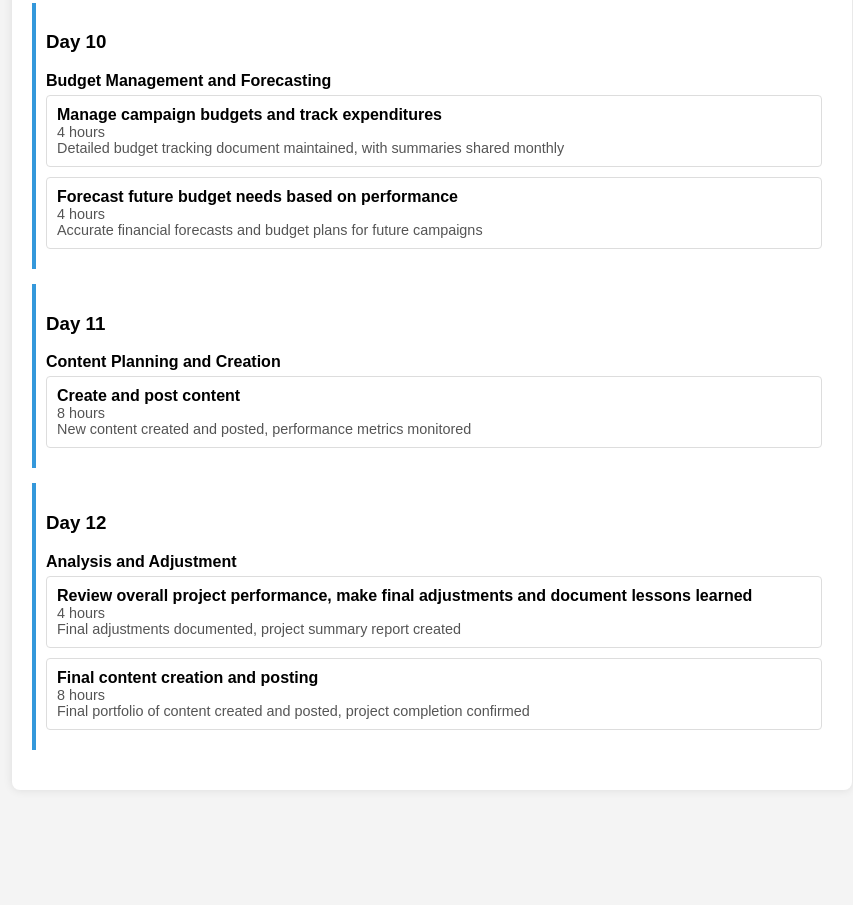
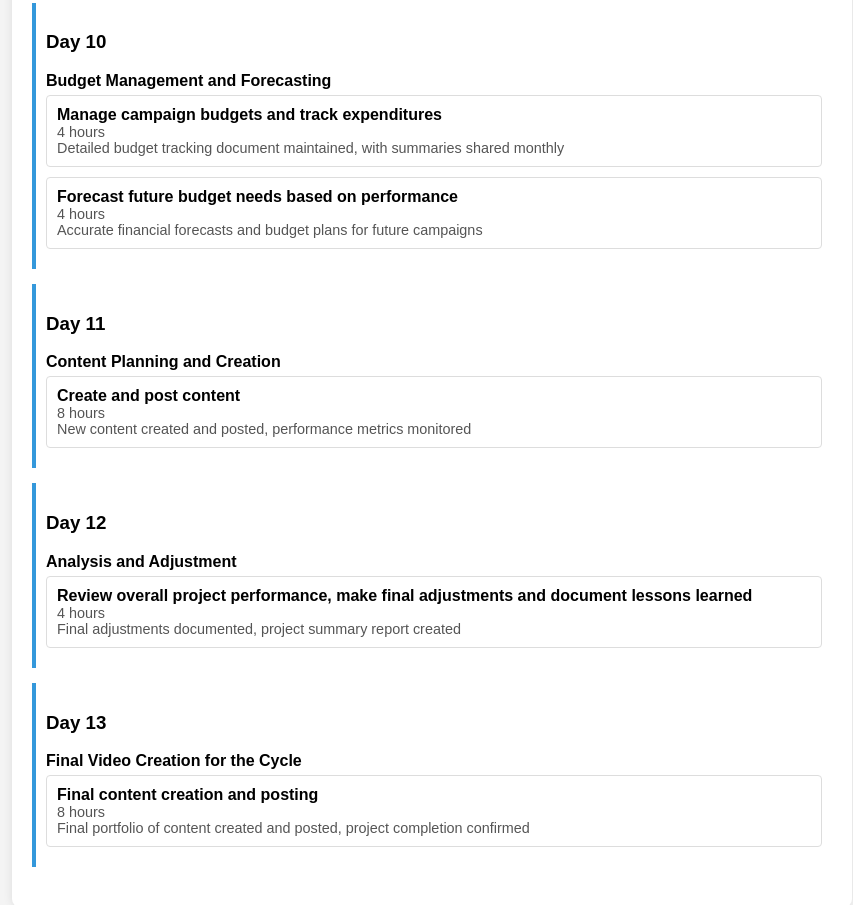
Before and after one commit to ShadyEvan4830/WorkPlan-Timetable, a plain HTML site: page index.html in a window 1280 px wide. Shown: the part 2601-3506 px from the top of the page, without its empty margins (208-1061 px from the left). Before the commit the page ends 3411 px from the top, so only its background shows below. Drawn offline with Linux system fonts and the light colour scheme.

Commit message:
Update index.html

```diff
--- a/index.html
+++ b/index.html
@@ -191,6 +191,12 @@
                         <div class="hours">4 hours</div>
                         <div class="completion">Final adjustments documented, project summary report created</div>
                     </div>
+                </div>
+            </div>
+  <div class="day">
+                <h3>Day 13</h3>
+                <div class="phase">Final Video Creation for the Cycle</div>
+                <div class="tasks">
                     <div class="task">
                         <div class="task-name">Final content creation and posting</div>
                         <div class="hours">8 hours</div>
```
